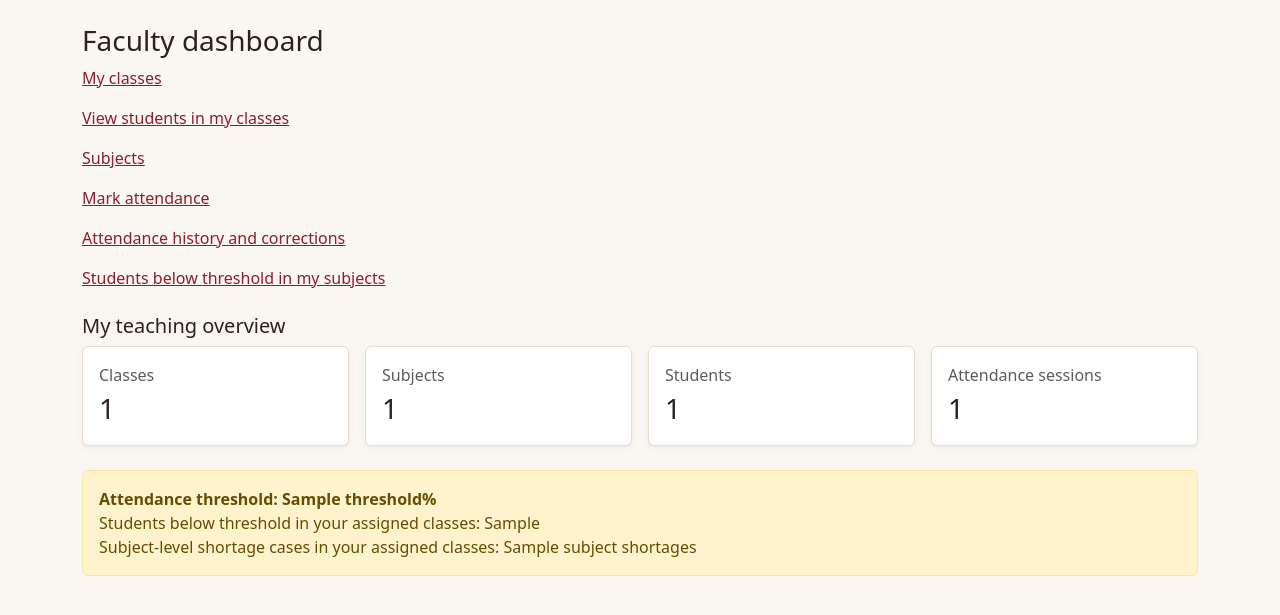
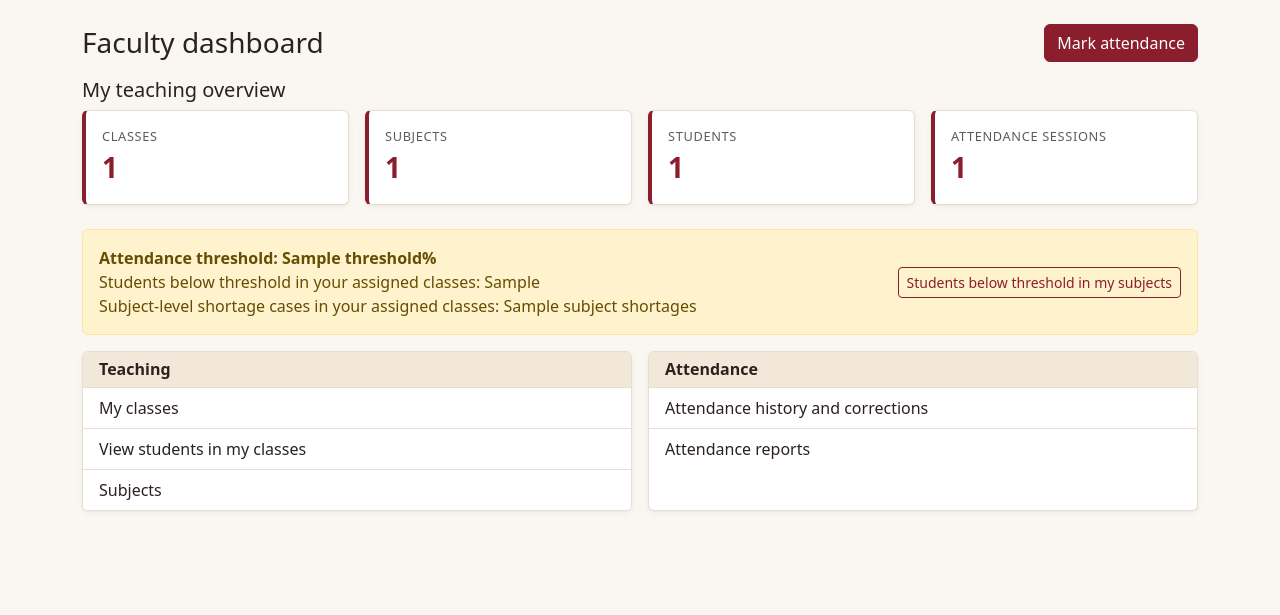
Before and after one commit to Harsha-Kamaraj/Student-Attendance-Management-System, a Django app: template templates/dashboard/faculty.html in a window 1280 px wide. Shown: the part 59-674 px from the top of the page. Run offline with Django 5.2, Linux system fonts and the light colour scheme; the template is opened without the code that fills it: most values are stand-ins (such as "Sample title", 1, 10 or a date in 2020); some libraries are stand-ins or nearby versions.

Commit message:
Group dashboard links into labelled cards with summary figures
Admin, Faculty and Student dashboards now show their counts as summary
cards and group navigation into labelled sections (people and accounts,
classes and subjects, attendance, settings and recovery). The threshold
notice links straight to the below-threshold list, Faculty get a
prominent Mark attendance button, and the student cards turn amber when
attendance is below the threshold.

Adds the missing Attendance reports link to the Admin and Faculty
dashboards, as the README already describes.

```diff
--- a/static/css/theme.css
+++ b/static/css/theme.css
@@ -138,6 +138,44 @@ body {
   --bs-list-group-action-active-bg: var(--sam-soft);
 }
 
+/* Dashboard summary figures */
+.stat-card {
+  border-left: 4px solid var(--sam-primary);
+}
+
+.stat-card .stat-label {
+  font-size: 0.8rem;
+  letter-spacing: 0.05em;
+  text-transform: uppercase;
+  color: var(--bs-secondary-color);
+}
+
+.stat-card .stat-value {
+  font-size: 1.75rem;
+  font-weight: 700;
+  color: var(--sam-primary);
+}
+
+.stat-card.stat-warn {
+  border-left-color: var(--sam-warn);
+}
+
+.stat-card.stat-warn .stat-value,
+.text-shortage {
+  color: var(--sam-warn);
+}
+
+.text-shortage {
+  font-weight: 600;
+}
+
+/* Dashboard link groups */
+.card-header.section-header {
+  background-color: var(--sam-soft);
+  border-bottom-color: var(--sam-border);
+  font-weight: 600;
+}
+
 /* Tables */
 .table {
   --bs-table-striped-bg: rgba(161, 98, 7, 0.05);
--- a/templates/dashboard/faculty.html
+++ b/templates/dashboard/faculty.html
@@ -3,23 +3,44 @@
 {% block title %}Faculty dashboard · Student Attendance{% endblock %}
 
 {% block content %}
-  <h1 class="h3">Faculty dashboard</h1>
-  <p><a href="{% url 'my_classes' %}">My classes</a></p>
-  <p><a href="{% url 'student_list' %}">View students in my classes</a></p>
-  <p><a href="{% url 'subject_list' %}">Subjects</a></p>
-  <p><a href="{% url 'attendance_mark' %}">Mark attendance</a></p>
-  <p><a href="{% url 'attendance_history' %}">Attendance history and corrections</a></p>
-  <p><a href="{% url 'shortage_list' %}">Students below threshold in my subjects</a></p>
-  <h2 class="h5 mt-4">My teaching overview</h2>
+  <div class="d-flex flex-wrap justify-content-between align-items-center gap-2 mb-3">
+    <h1 class="h3 mb-0">Faculty dashboard</h1>
+    <a class="btn btn-primary" href="{% url 'attendance_mark' %}">Mark attendance</a>
+  </div>
+  <h2 class="h5">My teaching overview</h2>
   <div class="row g-3 mb-4">
-    <div class="col-sm-6 col-lg-3"><div class="card h-100"><div class="card-body"><div class="text-body-secondary">Classes</div><div class="fs-3">{{ class_count }}</div></div></div></div>
-    <div class="col-sm-6 col-lg-3"><div class="card h-100"><div class="card-body"><div class="text-body-secondary">Subjects</div><div class="fs-3">{{ subject_count }}</div></div></div></div>
-    <div class="col-sm-6 col-lg-3"><div class="card h-100"><div class="card-body"><div class="text-body-secondary">Students</div><div class="fs-3">{{ student_count }}</div></div></div></div>
-    <div class="col-sm-6 col-lg-3"><div class="card h-100"><div class="card-body"><div class="text-body-secondary">Attendance sessions</div><div class="fs-3">{{ session_count }}</div></div></div></div>
+    <div class="col-sm-6 col-lg-3"><div class="card stat-card h-100"><div class="card-body"><div class="stat-label">Classes</div><div class="stat-value">{{ class_count }}</div></div></div></div>
+    <div class="col-sm-6 col-lg-3"><div class="card stat-card h-100"><div class="card-body"><div class="stat-label">Subjects</div><div class="stat-value">{{ subject_count }}</div></div></div></div>
+    <div class="col-sm-6 col-lg-3"><div class="card stat-card h-100"><div class="card-body"><div class="stat-label">Students</div><div class="stat-value">{{ student_count }}</div></div></div></div>
+    <div class="col-sm-6 col-lg-3"><div class="card stat-card h-100"><div class="card-body"><div class="stat-label">Attendance sessions</div><div class="stat-value">{{ session_count }}</div></div></div></div>
   </div>
-  <div class="alert alert-warning" role="status">
-    <strong>Attendance threshold: {{ threshold }}%</strong><br>
-    Students below threshold in your assigned classes: {{ students_below_overall }}<br>
-    Subject-level shortage cases in your assigned classes: {{ subject_shortages }}
+  <div class="alert alert-warning d-flex flex-wrap justify-content-between align-items-center gap-2" role="status">
+    <div>
+      <strong>Attendance threshold: {{ threshold }}%</strong><br>
+      Students below threshold in your assigned classes: {{ students_below_overall }}<br>
+      Subject-level shortage cases in your assigned classes: {{ subject_shortages }}
+    </div>
+    <a class="btn btn-sm btn-outline-primary" href="{% url 'shortage_list' %}">Students below threshold in my subjects</a>
+  </div>
+  <div class="row g-3">
+    <div class="col-md-6">
+      <div class="card h-100">
+        <h2 class="card-header section-header h6 mb-0">Teaching</h2>
+        <div class="list-group list-group-flush">
+          <a class="list-group-item list-group-item-action" href="{% url 'my_classes' %}">My classes</a>
+          <a class="list-group-item list-group-item-action" href="{% url 'student_list' %}">View students in my classes</a>
+          <a class="list-group-item list-group-item-action" href="{% url 'subject_list' %}">Subjects</a>
+        </div>
+      </div>
+    </div>
+    <div class="col-md-6">
+      <div class="card h-100">
+        <h2 class="card-header section-header h6 mb-0">Attendance</h2>
+        <div class="list-group list-group-flush">
+          <a class="list-group-item list-group-item-action" href="{% url 'attendance_history' %}">Attendance history and corrections</a>
+          <a class="list-group-item list-group-item-action" href="{% url 'attendance_report' %}">Attendance reports</a>
+        </div>
+      </div>
+    </div>
   </div>
 {% endblock %}
```
Also changed, not shown: templates/dashboard/admin.html (+41 -10 lines), templates/dashboard/student.html (+19 -11 lines).
